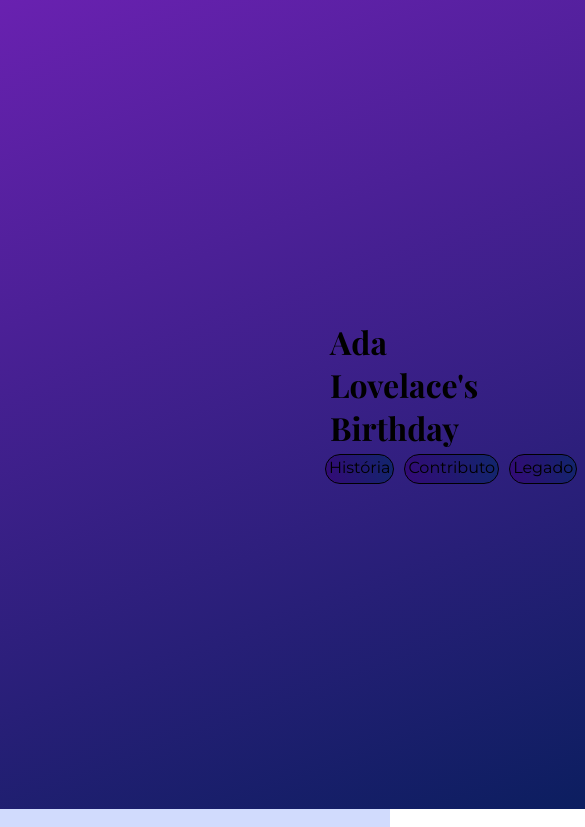
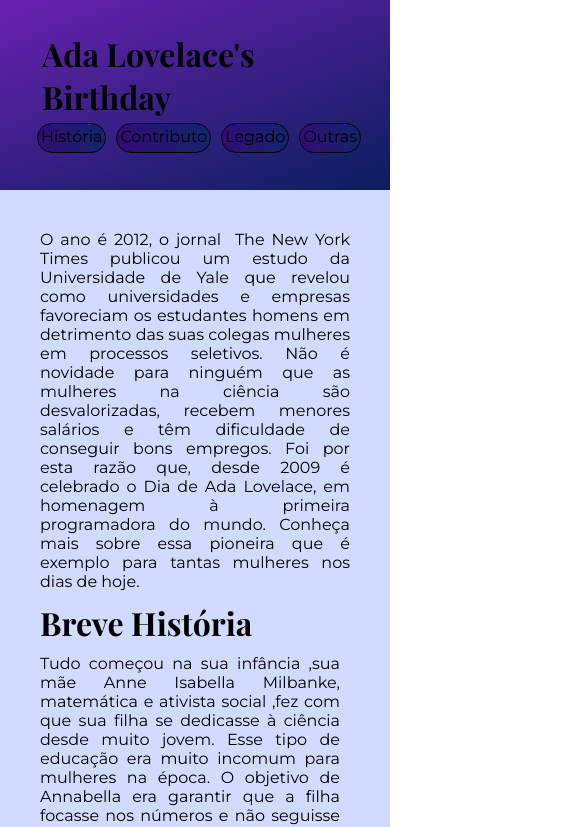
Before and after one commit to InesJB167/Ada-webpage, a plain HTML site: page index.html in a window 390 px wide. Shown: the top 827 px of the page, 585 px wide, since content can reach past the window. Drawn offline with nearby package versions, Linux system fonts and the light colour scheme; a web font is replaced by a local one.

Commit message:
Mais alterações

```diff
--- a/style.css
+++ b/style.css
@@ -199,7 +199,7 @@ footer a:hover {
 @media (max-width: 442px) {
      header{
         height: auto;
-        padding: 20rem;
+        padding: 2rem;
      }
 
     .foto{
```
